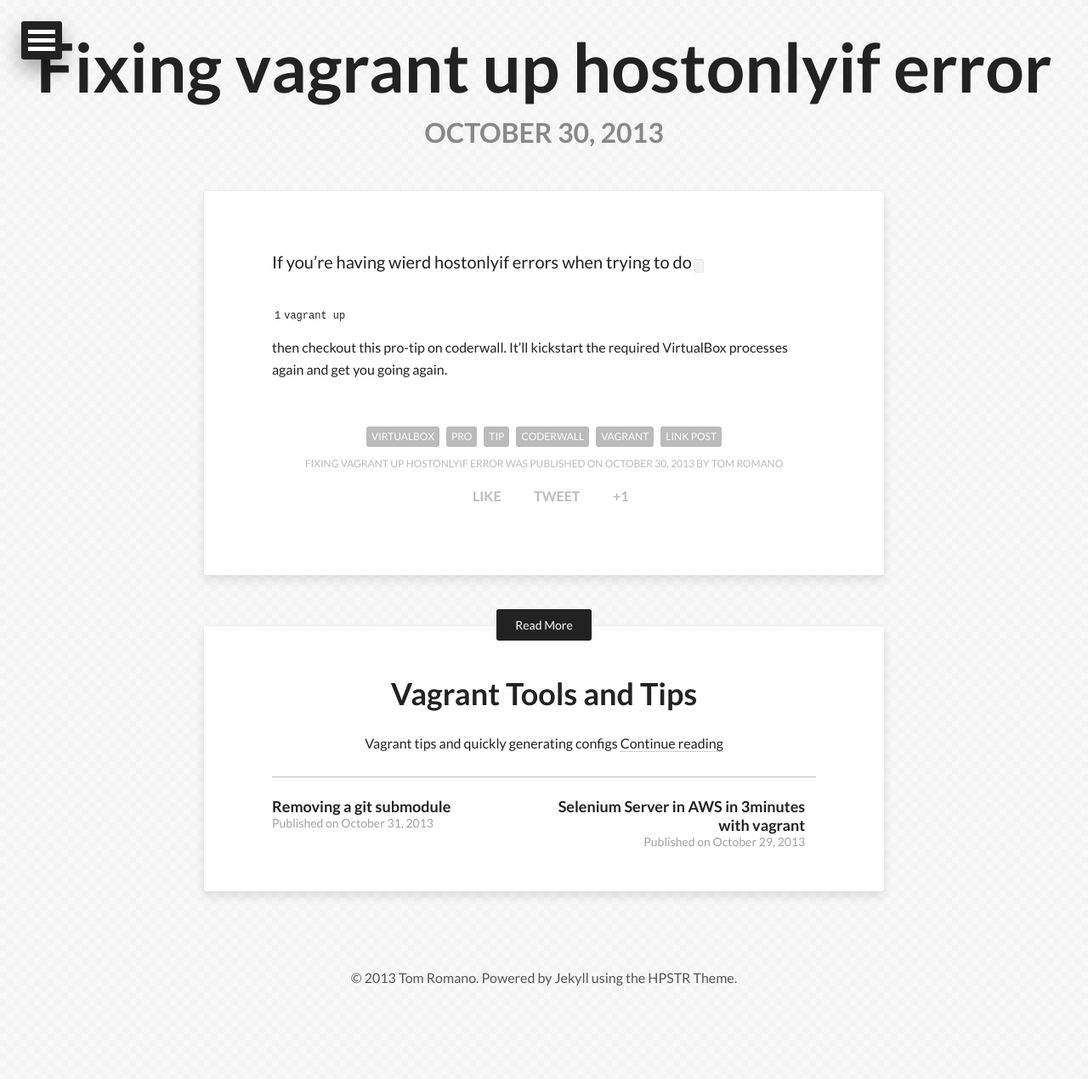
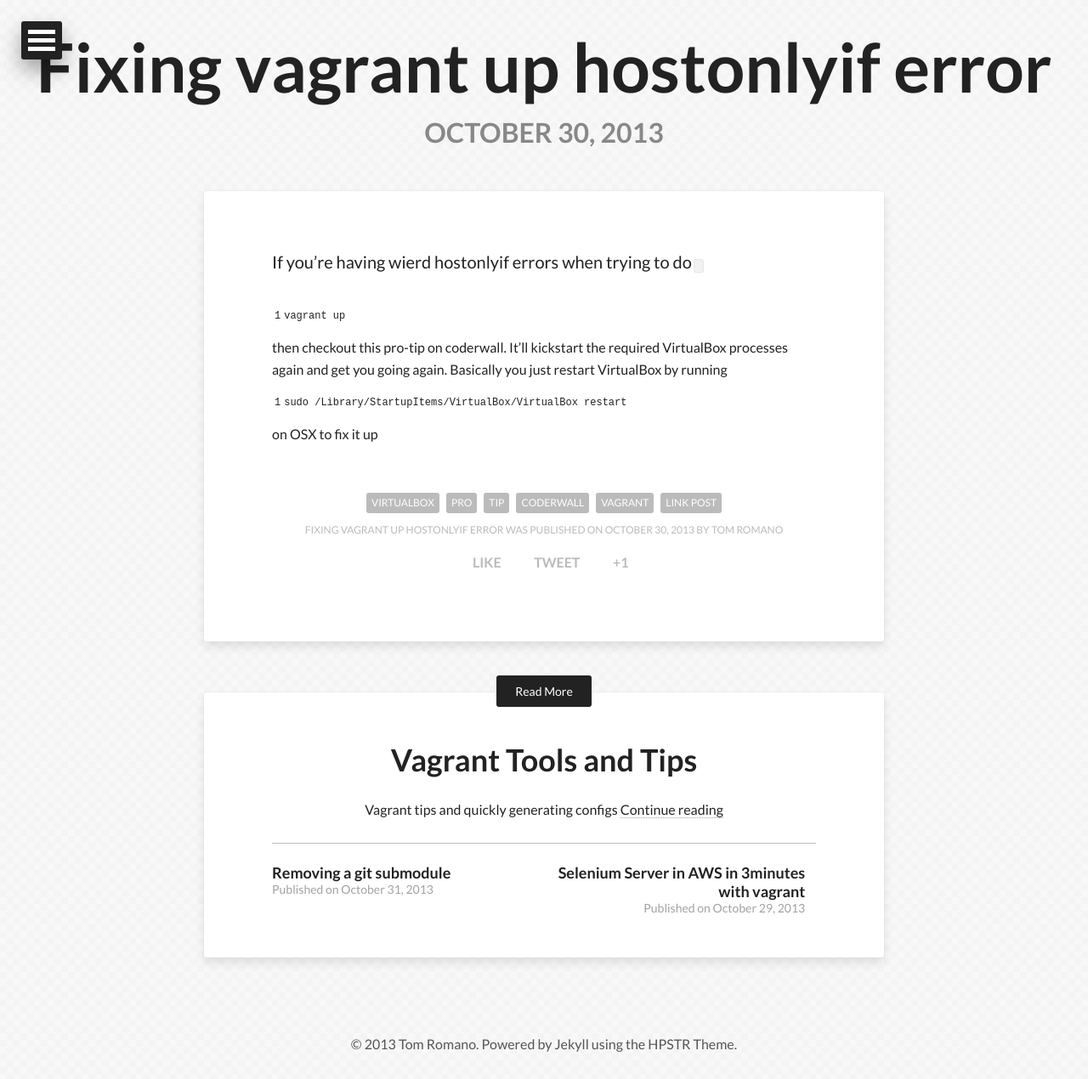
Before and after one commit to dawogfather/dawogfather.github.io, a Jekyll site: the page built from _posts/2013-10-30-vagrant-hostonlyif-error.md, in a window 1280 px wide. Shown: the whole page at 85% size. Built offline with Jekyll 4.4.1, drawn with Linux system fonts in a browser that asks for light colours; nearby versions of some CDN libraries; before the commit the page ends 1192 px from its top, so only the background shows below that.

Commit message:
added changes

````diff
--- a/_posts/2013-10-30-vagrant-hostonlyif-error.md
+++ b/_posts/2013-10-30-vagrant-hostonlyif-error.md
@@ -11,3 +11,5 @@
 If you're having wierd hostonlyif errors when trying to do
 ```vagrant up``` then checkout this pro-tip on coderwall.
 It'll kickstart the required VirtualBox processes again and get you going again.
+Basically you just restart VirtualBox by running
+```sudo /Library/StartupItems/VirtualBox/VirtualBox restart``` on OSX to fix it up
````
